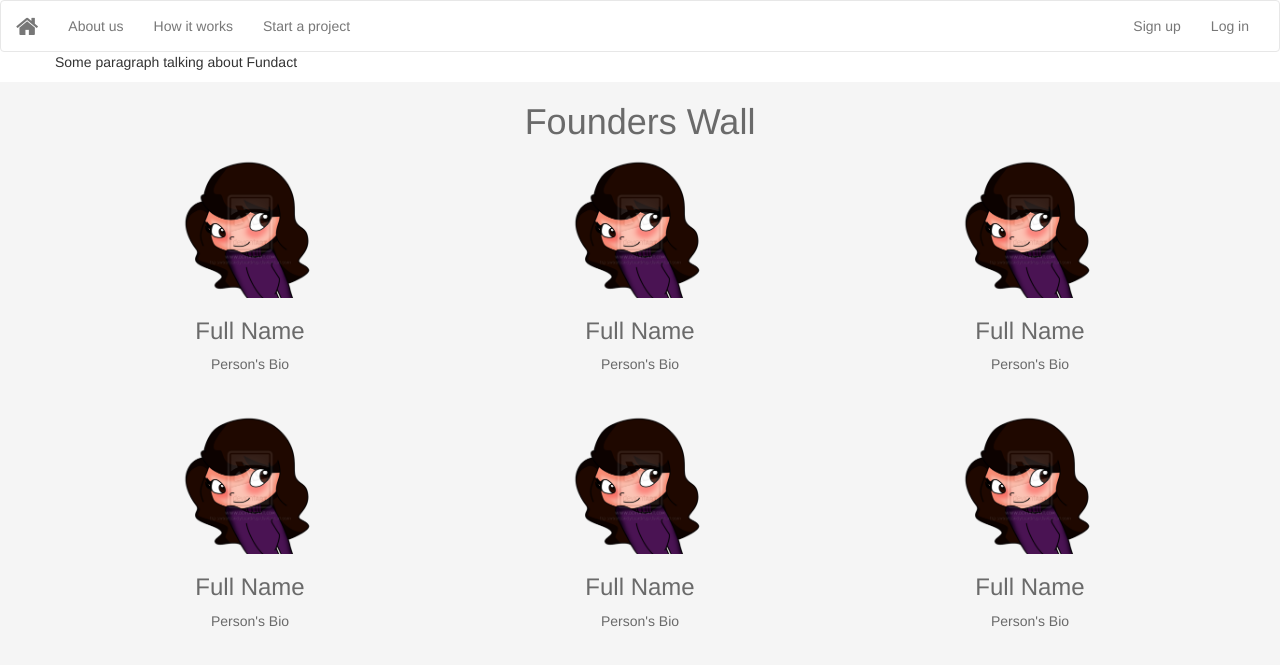
After one commit to ashesi-SE/FundAct, a PHP site: page /aboutus.php in a window 1280 px wide. The commit adds this page. Shown: the top 666 px of the page. Run offline with PHP 8.4, Linux system fonts and the light colour scheme; some libraries are stand-ins or nearby versions.

Commit message:
Started working on about us page

```diff
--- /dev/null
+++ b/aboutus.php
@@ -0,0 +1,78 @@
+<?php
+	include("header.html");
+?>
+
+	<div class="container">
+		<div class="row">
+			<p>Some paragraph talking about Fundact</p>
+		</div>
+	</div>
+	<div class="foundersBlock">
+		<div class="container">
+			<div class="center">
+				<h1>Founders Wall</h1>
+			</div>
+			<div class="row">
+				<div class="col-md-4">
+					<div class="aboutFounder">
+						<img src="images/avatar.png" alt="..." class="img-rounded">
+						<div class="caption">
+							<h3>Full Name</h3>
+							<p>Person's Bio</p>
+						</div>
+					</div>
+				</div>
+				<div class="col-md-4">
+					<div class="aboutFounder">
+						<img src="images/avatar.png" alt="..." class="img-rounded">
+						<div class="caption">
+							<h3>Full Name</h3>
+							<p>Person's Bio</p>
+						</div>
+					</div>
+				</div>
+				<div class="col-md-4">
+					<div class="aboutFounder">
+						<img src="images/avatar.png" alt="..." class="img-rounded">
+						<div class="caption">
+							<h3>Full Name</h3>
+							<p>Person's Bio</p>
+						</div>
+					</div>
+				</div>
+			</div>
+			<div class="row">
+				<div class="col-md-4">
+					<div class="aboutFounder">
+						<img src="images/avatar.png" alt="..." class="img-rounded">
+						<div class="caption">
+							<h3>Full Name</h3>
+							<p>Person's Bio</p>
+						</div>
+					</div>
+				</div>
+				<div class="col-md-4">
+					<div class="aboutFounder">
+						<img src="images/avatar.png" alt="..." class="img-rounded">
+						<div class="caption">
+							<h3>Full Name</h3>
+							<p>Person's Bio</p>
+						</div>
+					</div>
+				</div>
+				<div class="col-md-4">
+					<div class="aboutFounder">
+						<img src="images/avatar.png" alt="..." class="img-rounded">
+						<div class="caption">
+							<h3>Full Name</h3>
+							<p>Person's Bio</p>
+						</div>
+					</div>
+				</div>
+			</div>
+		</div>
+	</div>
+
+<?php
+	include("footer.html");
+?>
--- a/css/fundact.css
+++ b/css/fundact.css
@@ -1,4 +1,24 @@
-
+.aboutFounder{
+	text-align: center;
+	display: block;
+	padding: 4px;
+	margin-bottom: 20px;
+	line-height: 1.42857143;
+	/*background-color: #fff;*/
+	/*border: 1px solid #ddd;*/
+	border-radius: 4px;
+	transition: all .2s ease-in-out;
+}
+.aboutFounder img{
+	width:40%;
+	height:40%;
+}
+.foundersBlock{
+	text-align: center;
+	background-color:#f5f5f5;
+	color:#6a6a6a;
+	/*padding:5%;*/
+}
 .homeBanner{
 	background-color:#008B8B;
 	height:500px;
--- a/header.html
+++ b/header.html
@@ -33,13 +33,13 @@
             <span class="icon-bar"></span>
             <span class="icon-bar"></span>
           </button>
-          <a class="navbar-brand" href="#home"><i class="fa fa-home fa-lg"></i></a>
+          <a class="navbar-brand" href="./home.php"><i class="fa fa-home fa-lg"></i></a>
         </div>
 
         <!-- Collect the nav links, forms, and other content for toggling -->
         <div class="collapse navbar-collapse" id="bs-example-navbar-collapse-1">
           <ul class="nav navbar-nav">
-            <li><a href="#About us">About us <span class="sr-only">(current)</span></a></li>
+            <li><a href="./aboutus.php">About us <span class="sr-only">(current)</span></a></li>
             <li><a href="#How it works">How it works</a></li>
             <li><a href="#Start project">Start a project</a></li>
           </ul>
```
Also changed, not shown: images/avatar.png (added), 3 other files.
